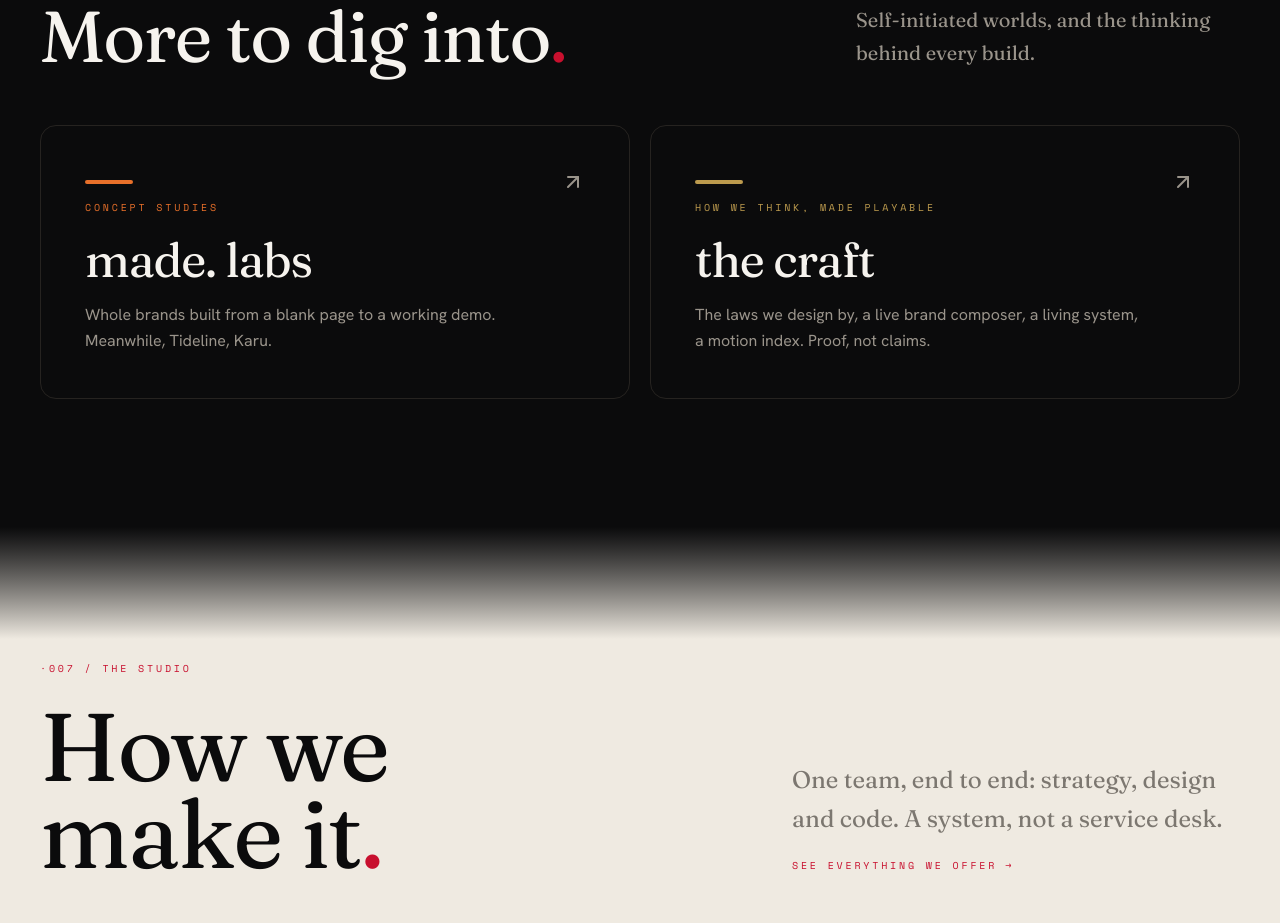
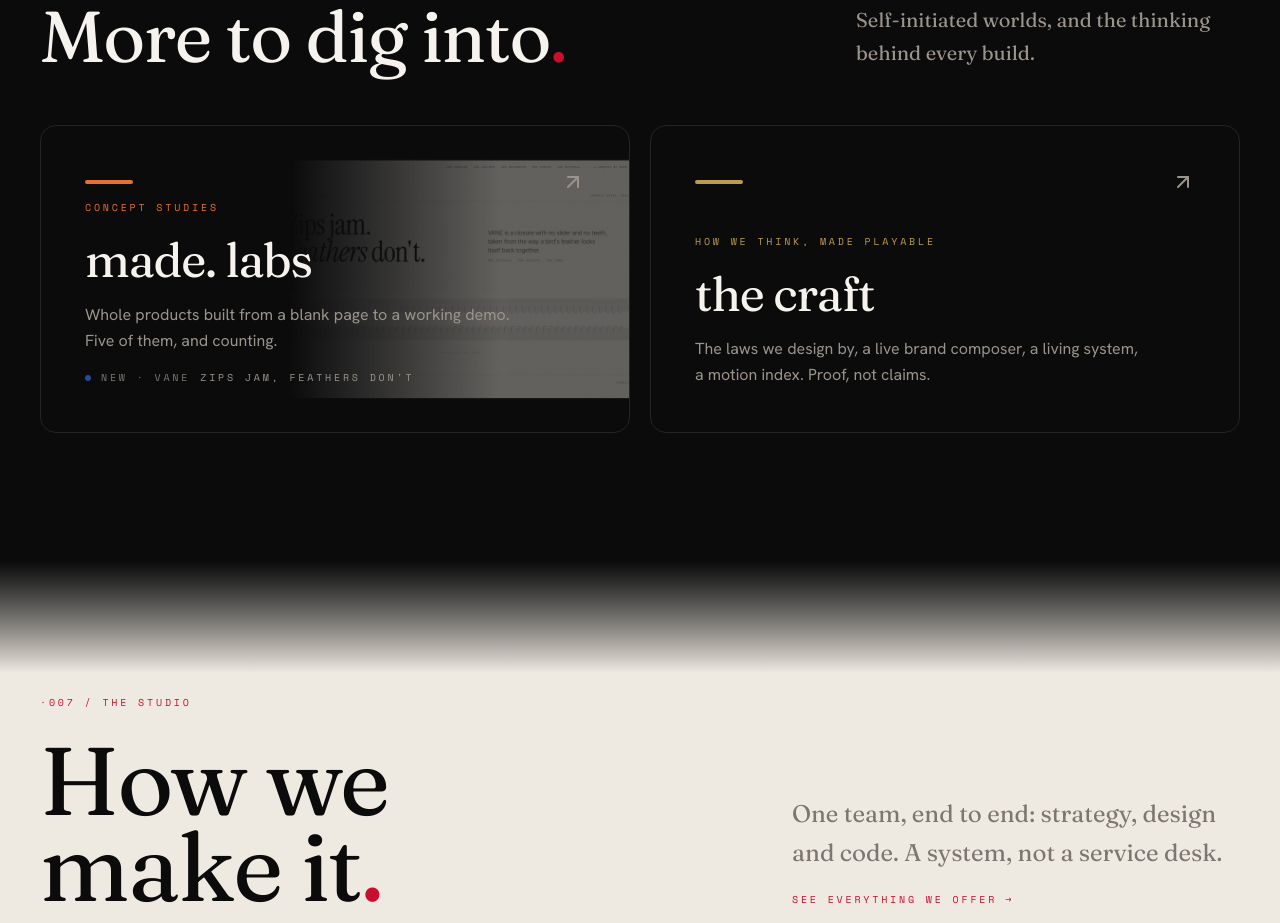
Before and after one commit to asrithcheepurupalli/made.byac, a React (Vite) app: page / in a window 1280 px wide. Shown: the part 6820-7743 px from the top of the page. Built offline with nearby package versions, Linux system fonts and the light colour scheme; no server answers.

Commit message:
Homepage: tease VANE in the labs card
ExploreTease is the strip that actually renders on the homepage, so the
featured card belongs here. Bleeds the VANE hero in behind the copy and
names it as the newest study.

```diff
--- a/src/site/ExploreTease.tsx
+++ b/src/site/ExploreTease.tsx
@@ -7,8 +7,15 @@ const CARDS = [
     href: "/labs",
     eyebrow: "concept studies",
     title: "made. labs",
-    line: "Whole brands built from a blank page to a working demo. Meanwhile, Tideline, Karu.",
+    line: "Whole products built from a blank page to a working demo. Five of them, and counting.",
     accent: "#e8702a",
+    // the newest study gets the front of the card
+    featured: {
+      name: "VANE",
+      note: "zips jam, feathers don't",
+      shot: "/labs/vane/home.png",
+      accent: "#27499b",
+    },
   },
   {
     href: "/craft",
@@ -41,14 +48,40 @@ export function ExploreTease() {
               data-cursor="Open"
               className="reveal-up group relative overflow-hidden rounded-2xl border border-ink-line p-9 md:p-11 min-h-[240px] flex flex-col justify-between transition-transform duration-300 hover:-translate-y-1 active:scale-[0.98]"
             >
-              <div className="flex items-center justify-between">
+              {/* newest study, bled in behind the copy */}
+              {c.featured && (
+                <div
+                  aria-hidden
+                  className="pointer-events-none absolute inset-y-0 right-0 w-[58%] hidden sm:block opacity-40 transition-opacity duration-500 group-hover:opacity-60"
+                  style={{
+                    maskImage: "linear-gradient(to right, transparent, #000 62%)",
+                    WebkitMaskImage: "linear-gradient(to right, transparent, #000 62%)",
+                  }}
+                >
+                  <img
+                    src={c.featured.shot}
+                    alt=""
+                    loading="lazy"
+                    className="absolute right-[-6%] top-1/2 -translate-y-1/2 w-[112%] max-w-none rounded-lg border border-ink-line transition-transform duration-700 ease-[cubic-bezier(0.16,1,0.3,1)] group-hover:scale-[1.03]"
+                  />
+                </div>
+              )}
+
+              <div className="relative flex items-center justify-between">
                 <span className="h-1 w-12 rounded-full" style={{ background: c.accent }} />
                 <ArrowUpRight className="w-6 h-6 text-grey-dim transition-all duration-300 group-hover:text-paper group-hover:translate-x-0.5 group-hover:-translate-y-0.5" />
               </div>
-              <div>
+              <div className="relative">
                 <span className="label text-[9px]" style={{ color: c.accent }}>{c.eyebrow}</span>
                 <h3 className="mt-3 font-display text-4xl md:text-5xl leading-tight tracking-tight group-hover:text-gold transition-colors">{c.title}</h3>
                 <p className="mt-3 max-w-md text-grey-dim leading-relaxed">{c.line}</p>
+                {c.featured && (
+                  <span className="mt-4 inline-flex items-center gap-2.5 label text-[9px] text-grey">
+                    <span className="h-1.5 w-1.5 rounded-full" style={{ background: c.featured.accent }} />
+                    New · {c.featured.name}
+                    <span className="text-grey-dim">{c.featured.note}</span>
+                  </span>
+                )}
               </div>
             </a>
           ))}
```
